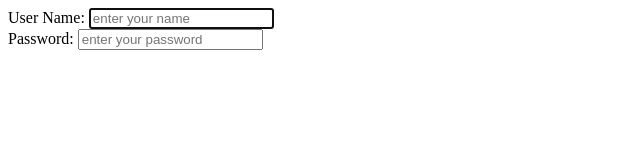
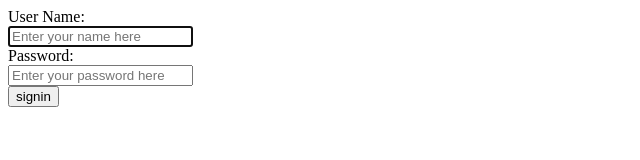
Before and after one commit to Akashraja15/angular_node, a website: page src/login.html in a window 1280 px wide. Shown: the whole page, without its empty margins (0-640 px from the left). Drawn offline with Linux system fonts and the light colour scheme.

Commit message:
second commit

```diff
--- a/src/login.html
+++ b/src/login.html
@@ -3,23 +3,23 @@
 <head>
     <meta charset="UTF-8">
     <meta http-equiv="X-UA-Compatible" content="IE=edge">
-    <meta name="viewport" content="width=<form>, initial-scale=1.0">
-    <title>Document</title>
+    <meta name="viewport" content="width=device-width, initial-scale=1.0">
+    <title>Login</title>
 </head>
 <body>
-    <form>
-        <div>
-            <label name="lblusername">
-                User Name:
-            </label>
-            <input type="text" name="txtusername" placeholder="enter your name" autofocus>
-        </div>
-        <div>
-            <label name="lblusername">
-                Password:
-            </label>
-            <input type="password" name="txtpassword" placeholder="enter your password" autofocus>
-        </div>
+    <form action="#">
+        <div> <label name="lblusername">
+            User Name:
+
+        </label></div>
+        <input type="text" name="txtusername" placeholder="Enter your name here"  autofocus>
+        <div> <label name="lblpassword">
+            Password:
+</label> </div>
+        </label>
+        <input type="password" name="txtpassowrd" placeholder="Enter your password here"  autofocus>
+        <div> <input type="submit" value="signin"></div>
     </form>
+
 </body>
 </html>
```
